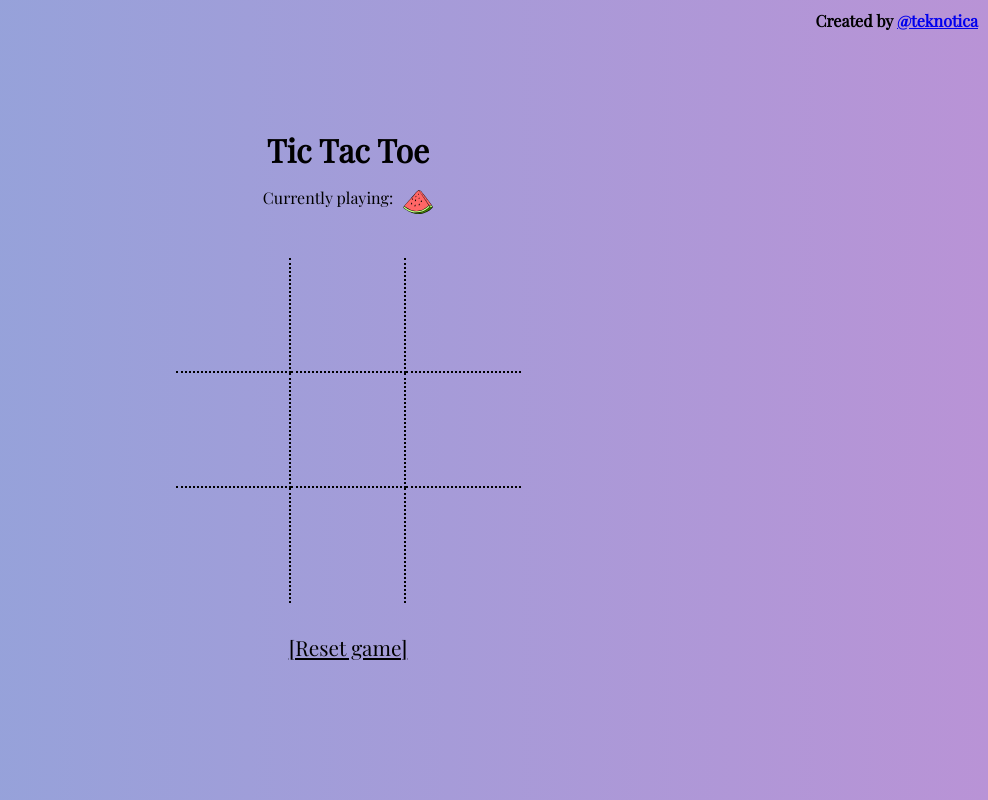
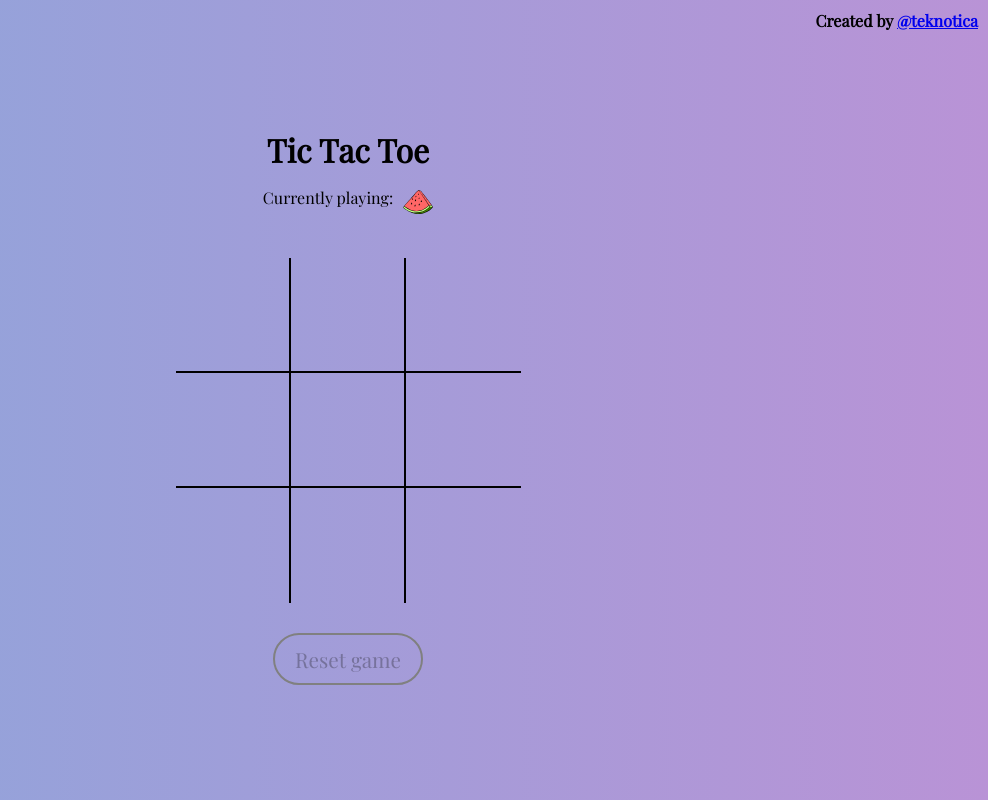
Before and after one commit to teknotica/tic-tac-toe, a React (Create React App) app: page / in a window 1280 px wide. Shown: the whole page, without its empty margins (292-1280 px from the left). Built offline with nearby package versions, Linux system fonts and the light colour scheme.

Commit message:
Header improvements and better player type name

```diff
--- a/src/components/Cell/Cell.styles.js
+++ b/src/components/Cell/Cell.styles.js
@@ -8,7 +8,6 @@ export const styles = {
     width: 100%;
     height: 100%;
     border-color: transparent black black transparent;
-    border-style: dotted;
     border-width: 0 2px 2px 0;
     background-color: transparent;
 
--- a/src/components/Cell/Cell.tsx
+++ b/src/components/Cell/Cell.tsx
@@ -19,9 +19,9 @@ export const Cell: FC<Props> = ({
 
 type Props = {
   id: string;
+  isWinnerCell: boolean;
+  playedByA: boolean;
+  playedByB: boolean;
   disabled: boolean;
   onClick: () => void;
-  isWinnerCell: Boolean;
-  playedByA: Boolean;
-  playedByB: Boolean;
 };
--- a/src/components/Header/Header.styles.js
+++ b/src/components/Header/Header.styles.js
@@ -10,7 +10,7 @@ export const styles = {
     text-align: center;
     background-color: #f3e7de;
   `,
-  currentlyPlaying: css`
+  info: css`
     display: grid;
     grid-template-columns: auto auto;
     grid-gap: 0.625rem;
--- a/src/components/Header/Header.tsx
+++ b/src/components/Header/Header.tsx
@@ -2,7 +2,7 @@
 import { FC } from "react";
 
 import { MAX_MOVES } from "../../const";
-import { CellItem, Players } from "../../types";
+import { CellItem, Player } from "../../types";
 import { PeachIcon, WatermelonIcon } from "../Icons";
 import { styles } from "./Header.styles";
 
@@ -11,44 +11,50 @@ export const Header: FC<Props> = ({
   currentPlayer,
   winnerPlayer,
   allMoves,
-}) => {
-  const CurrentIcon =
-    currentPlayer === Players.PlayerA ? WatermelonIcon : PeachIcon;
-
-  return (
-    <div>
-      <h1>{title}</h1>
+}) => (
+  <div>
+    <h1>{title}</h1>
+    <div css={styles.info}>
       {!winnerPlayer && allMoves.length < MAX_MOVES && (
-        <p css={styles.currentlyPlaying}>
+        <>
           <span css={styles.text}>Currently playing:</span>
-          <span css={styles.icon}>
-            <CurrentIcon width={30} height={30} />
-          </span>
-        </p>
+          <span css={styles.icon}>{getIcon(currentPlayer)}</span>
+        </>
       )}
       {allMoves.length === MAX_MOVES && !winnerPlayer && (
-        <p>
-          No one wins{" "}
-          <span role="img" aria-label="Sad face">
-            😭
+        <>
+          <span css={styles.text}>No one wins!</span>
+          <span css={styles.icon}>
+            <span role="img" aria-label="Sad face">
+              😭
+            </span>
           </span>
-        </p>
+        </>
       )}
       {winnerPlayer && (
-        <p>
-          You win!{" "}
-          <span role="img" aria-label="Smiley face">
-            😬
-          </span>
-        </p>
+        <>
+          <span css={styles.text}>You win!</span>{" "}
+          <span css={styles.icon}>{getIcon(winnerPlayer)}</span>
+        </>
       )}
     </div>
-  );
-};
+  </div>
+);
 
 type Props = {
   title: string;
-  currentPlayer: Players;
-  winnerPlayer: Players | undefined;
+  currentPlayer: Player;
+  winnerPlayer: Player | undefined;
   allMoves: CellItem[];
 };
+
+const iconsMapper = {
+  player_a: WatermelonIcon,
+  player_b: PeachIcon,
+};
+
+const getIcon = (player: Player) => {
+  const Icon = iconsMapper[player];
+
+  return <Icon width={30} height={30} />;
+};
--- a/src/components/TicTacToe/TicTacToe.styles.js
+++ b/src/components/TicTacToe/TicTacToe.styles.js
@@ -44,16 +44,22 @@ export const styles = {
     }
   `,
   resetBtn: css`
-    border: none;
+    border: 2px solid black;
     background: transparent;
-    padding: 0;
+    padding: 10px 20px;
     font: inherit;
     font-size: inherit;
     cursor: pointer;
     display: inherit;
     letter-spacing: inherit;
     line-height: inherit;
-    text-decoration: underline;
     font-size: 1.3rem;
+    display: flex;
+    margin: auto;
+    border-radius: 50px;
+
+    &:disabled {
+      border-color: grey;
+    }
   `,
 };
--- a/src/components/TicTacToe/TicTacToe.tsx
+++ b/src/components/TicTacToe/TicTacToe.tsx
@@ -1,29 +1,29 @@
 /** @jsxImportSource @emotion/react */
 import { FC, useEffect, useState } from "react";
 
-import { CellItem, Players, PlayersMoves } from "../../types";
+import { CellItem, Player, PlayersMoves } from "../../types";
 import { checkWinnerLine } from "../../utils/checkWinnerLine";
 import { Cell } from "../Cell";
 import { Header } from "../Header";
 import { styles } from "./TicTacToe.styles";
 
 const initialMovesState = {
-  [Players.PlayerA]: [],
-  [Players.PlayerB]: [],
+  [Player.PlayerA]: [],
+  [Player.PlayerB]: [],
 };
 
 export const TicTacToe: FC = () => {
-  const [currentPlayer, setCurrentPlayer] = useState<Players>(Players.PlayerA);
-  const [winnerPlayer, setWinnerPlayer] = useState<Players>();
+  const [currentPlayer, setCurrentPlayer] = useState<Player>(Player.PlayerA);
+  const [winnerPlayer, setWinnerPlayer] = useState<Player>();
   const [winnerLine, setWinnerLine] = useState<CellItem[]>();
   const [playersMoves, setPlayersMoves] =
     useState<PlayersMoves>(initialMovesState);
   const allMoves = [
-    ...playersMoves[Players.PlayerA],
-    ...playersMoves[Players.PlayerB],
+    ...playersMoves[Player.PlayerA],
+    ...playersMoves[Player.PlayerB],
   ];
   const player =
-    currentPlayer === Players.PlayerA ? Players.PlayerB : Players.PlayerA;
+    currentPlayer === Player.PlayerA ? Player.PlayerB : Player.PlayerA;
 
   useEffect(() => {
     const lastPlayerMoves = playersMoves[player];
@@ -56,10 +56,10 @@ export const TicTacToe: FC = () => {
     setPlayersMoves(initialMovesState);
     setWinnerPlayer(undefined);
     setWinnerLine(undefined);
-    setCurrentPlayer(Players.PlayerA);
+    setCurrentPlayer(Player.PlayerA);
   };
 
-  const isPlayedBy = (currentCell: CellItem, player: Players) => {
+  const isPlayedBy = (currentCell: CellItem, player: Player) => {
     const cellInMoves = playersMoves[player].find(
       (move) => move.x === currentCell.x && move.y === currentCell.y
     );
@@ -100,16 +100,20 @@ export const TicTacToe: FC = () => {
                   }
                   onClick={() => saveMove({ x, y })}
                   isWinnerCell={checkIsWinnerCell({ x, y })}
-                  playedByA={isPlayedBy({ x, y }, Players.PlayerA)}
-                  playedByB={isPlayedBy({ x, y }, Players.PlayerB)}
+                  playedByA={isPlayedBy({ x, y }, Player.PlayerA)}
+                  playedByB={isPlayedBy({ x, y }, Player.PlayerB)}
                 />
               </div>
             ))}
           </div>
         ))}
       </div>
-      <button css={styles.resetBtn} onClick={resetGame}>
-        [Reset game]
+      <button
+        css={styles.resetBtn}
+        disabled={allMoves.length === 0}
+        onClick={resetGame}
+      >
+        Reset game
       </button>
     </div>
   );
--- a/src/types.ts
+++ b/src/types.ts
@@ -1,4 +1,4 @@
-export enum Players {
+export enum Player {
   PlayerA = "player_a",
   PlayerB = "player_b",
 };
@@ -9,8 +9,8 @@ export type CellItem = {
 };
 
 export type PlayersMoves = {
-  [Players.PlayerA]: CellItem[];
-  [Players.PlayerB]: CellItem[];
+  [Player.PlayerA]: CellItem[];
+  [Player.PlayerB]: CellItem[];
 };
 
 export type IconProps = {
```
